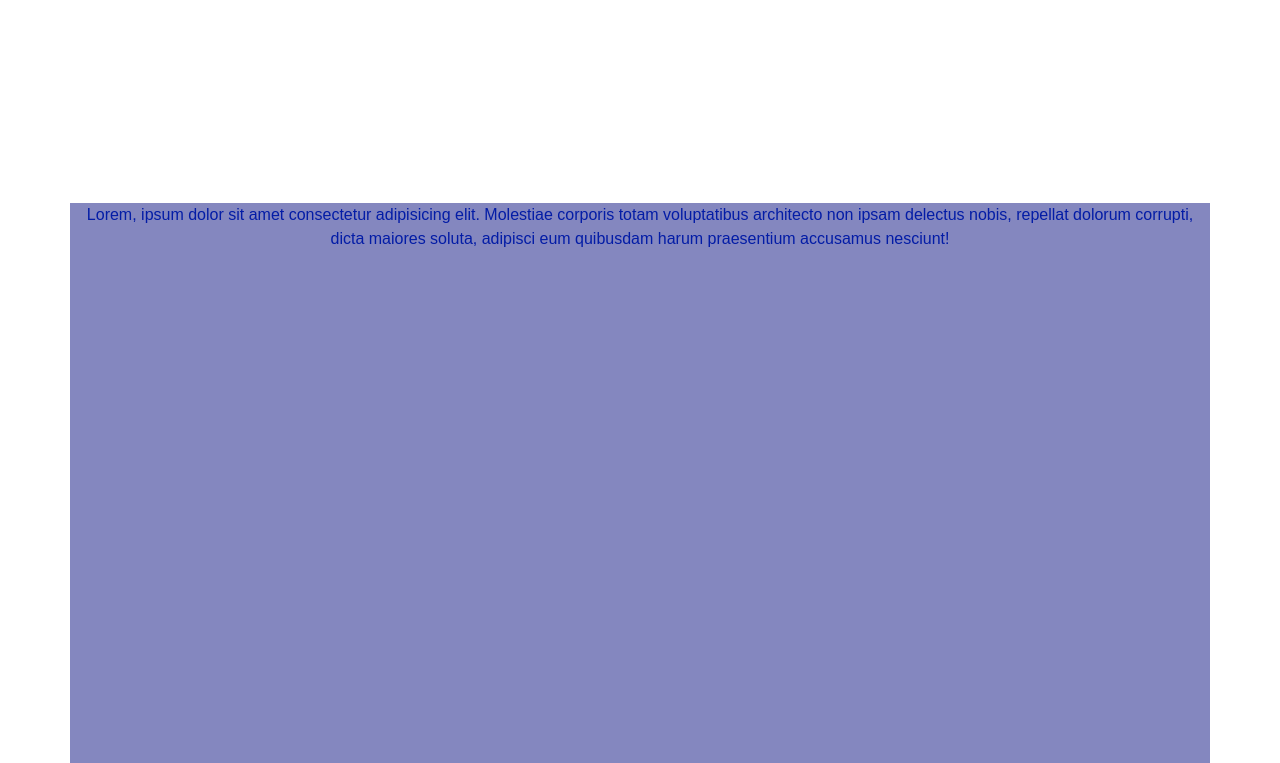
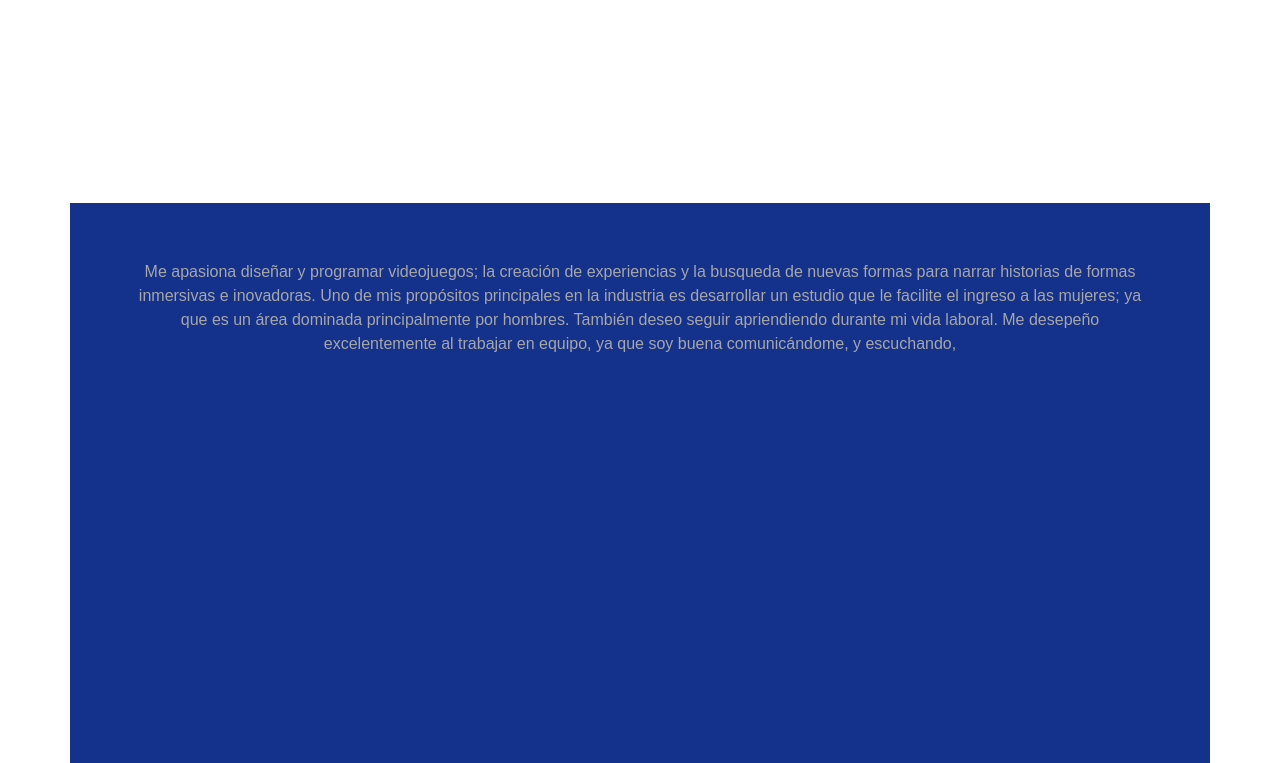
Before and after one commit to KaryVelle/CV, a plain HTML site: page about.html in a window 1280 px wide. Shown: the part 597-1360 px from the top of the page. Drawn offline with nearby package versions, Linux system fonts and the light colour scheme; a web font is replaced by a local one.

Commit message:
descrticpci[on anout

```diff
--- a/about.html
+++ b/about.html
@@ -131,10 +131,10 @@
   <div class="row">
     <div class="col">
     </div>
-    <div class="col-2 bg-col-2" style=" width: 100%;  height: 70vh;">
+    <div class="col-2 parrafo-about" style=" width: 100%;  height: 70vh;">
 
 
-<p>Lorem, ipsum dolor sit amet consectetur adipisicing elit. Molestiae corporis totam voluptatibus architecto non ipsam delectus nobis, repellat dolorum corrupti, dicta maiores soluta, adipisci eum quibusdam harum praesentium accusamus nesciunt!</p>
+<p >Me apasiona diseñar y programar videojuegos; la creación de experiencias y la busqueda de nuevas formas para narrar historias de formas inmersivas e inovadoras. Uno de mis propósitos principales en la industria es desarrollar un estudio que le facilite el ingreso a las mujeres; ya que es un área dominada principalmente por hombres. También deseo seguir apriendiendo durante mi vida laboral. Me desepeño excelentemente al trabajar en equipo, ya que soy buena comunicándome, y escuchando,</p>
     </div>
     <div class="col">
 
--- a/css/stylesheet.css
+++ b/css/stylesheet.css
@@ -232,3 +232,10 @@ span{
     transform: translateY(0);
     opacity: 1;
 }
+
+.parrafo-about{
+    color: var(--fifth-color);
+    background-color: var(--fourth-color);
+    font-size: medium;
+    padding: 5%;
+}
```
